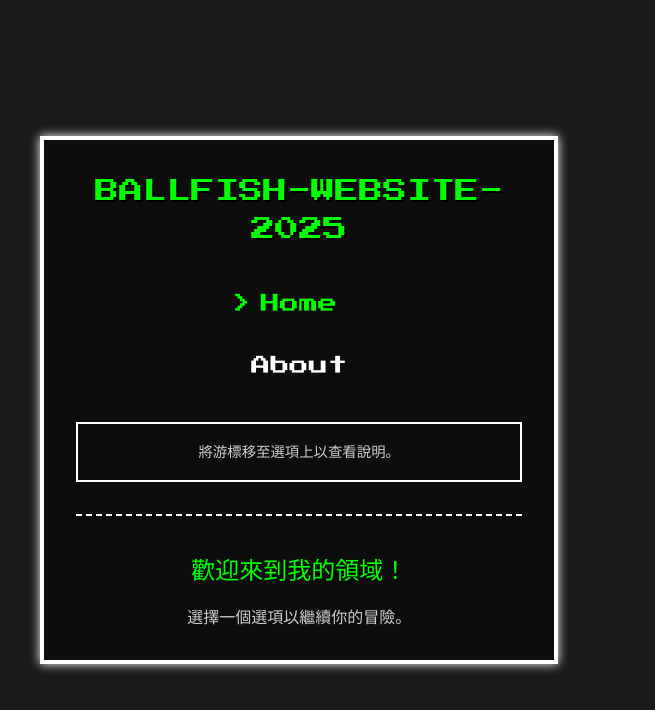
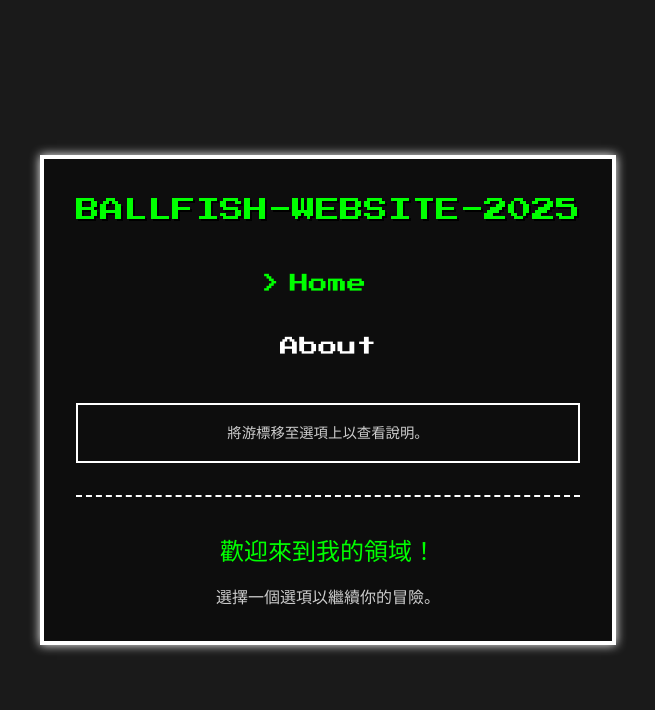
Before and after one commit to lili668668/old-website-2025, a Vue app: page / in a window 1280 px wide. Shown: the top 710 px of the page, without its empty margins (312-967 px from the left). Built offline with nearby package versions, Linux system fonts and the light colour scheme; the HTML template or start-up script is replaced by a standard one.

Commit message:
WIP: fix the frame

```diff
--- a/src/App.vue
+++ b/src/App.vue
@@ -60,8 +60,7 @@ function resetDescription() {
   border: 4px solid var(--border-color);
   box-shadow: 0 0 10px var(--border-color);
   padding: 2rem;
-  width: 90%;
-  max-width: 700px;
+  width: 100%;
   text-align: center;
   background-color: rgba(0, 0, 0, 0.5);
 }
--- a/src/assets/main.css
+++ b/src/assets/main.css
@@ -22,9 +22,8 @@ body {
 }
 
 #app {
-  max-width: 1280px;
   margin: 0 auto;
-  padding: 2rem;
+  padding: 1rem;
   font-weight: normal;
 }
 
```
